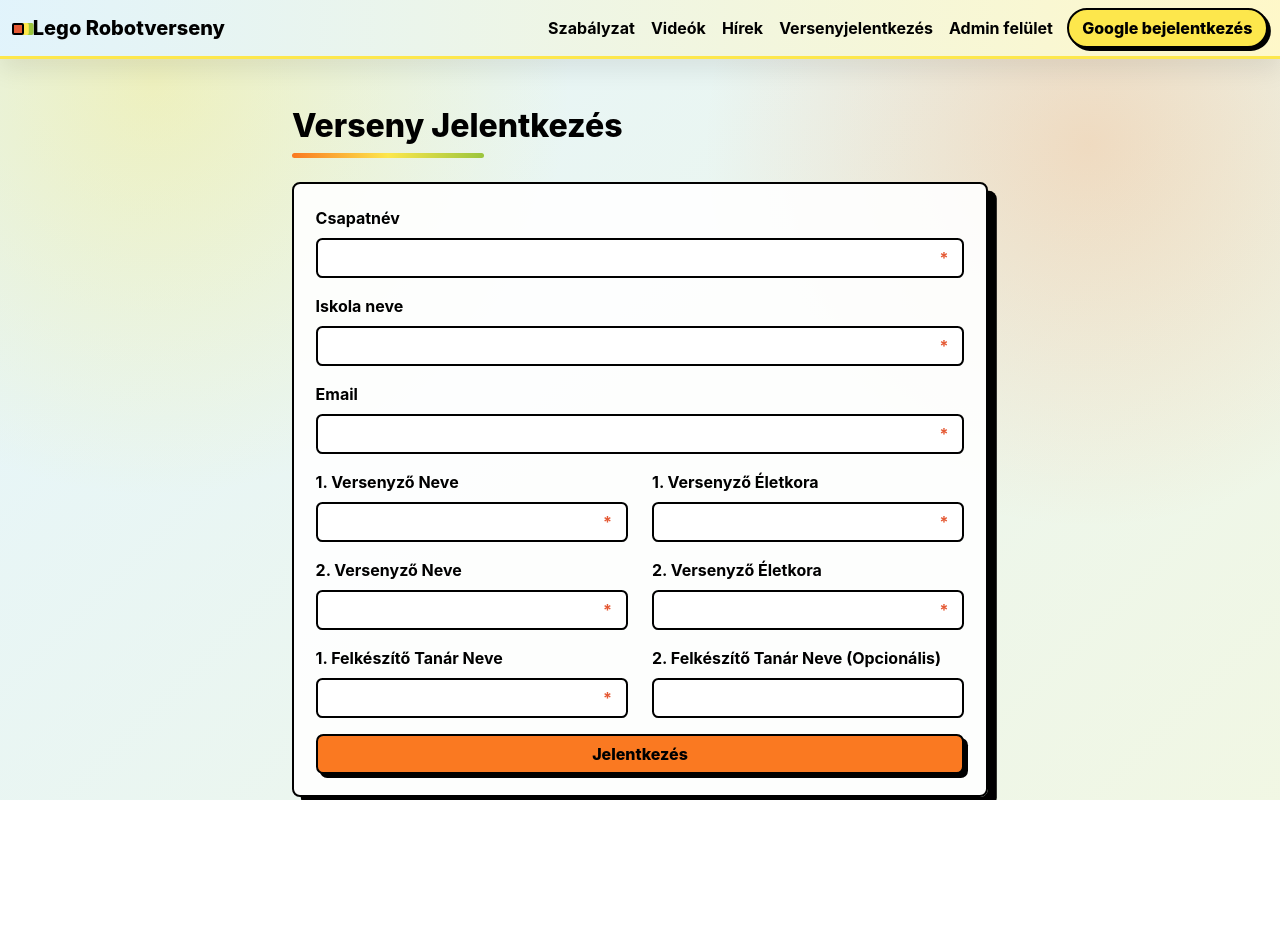
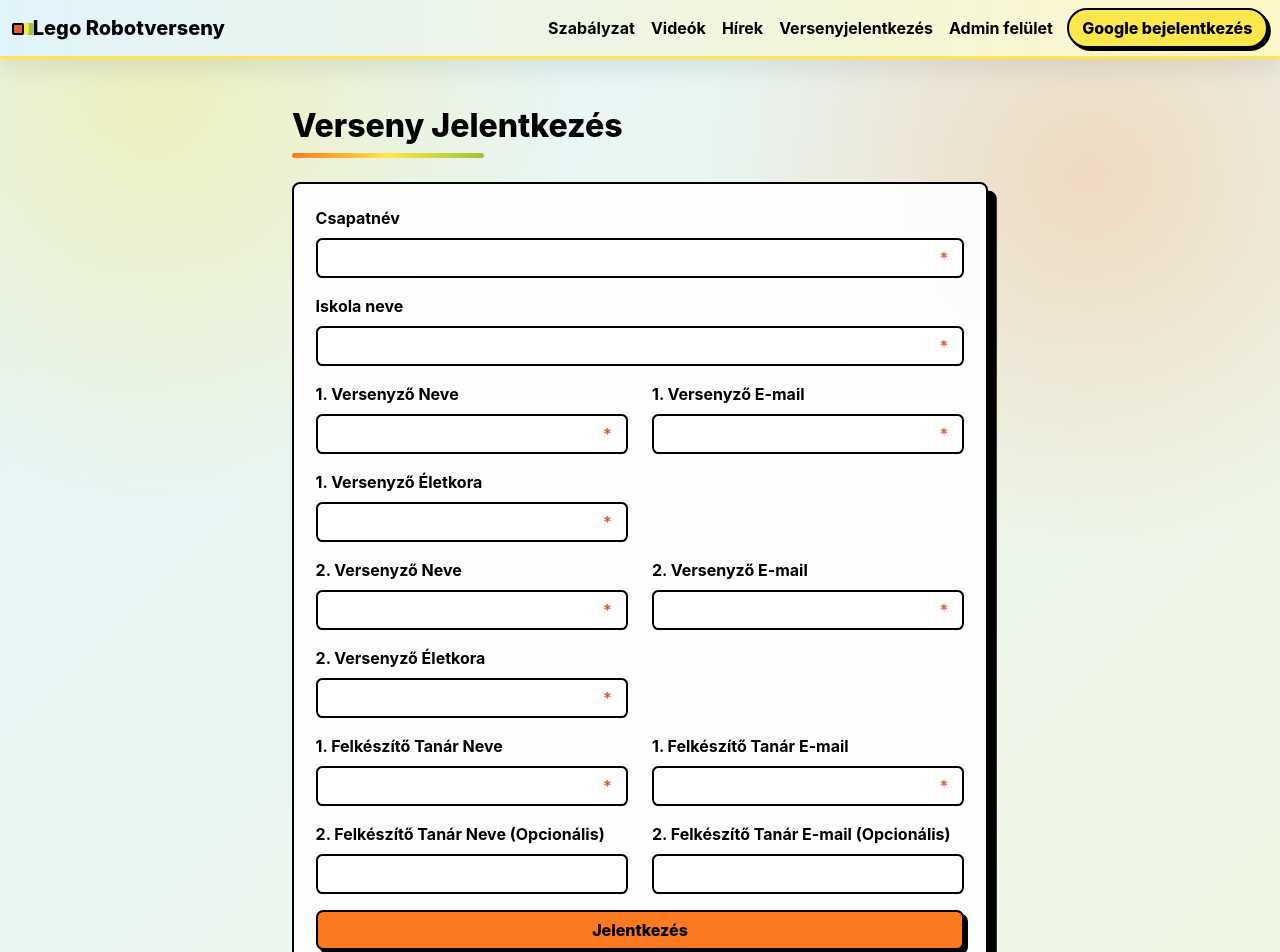
Before and after one commit to kovimark/LegoRobotverseny, a React (Create React App) app in the folder frontend/: page /versenyjelentkezes in a window 1280 px wide. Shown: the top 952 px of the page. Before the commit the page ends 800 px from the top, so only its background shows below. Built offline with nearby package versions, Linux system fonts and the light colour scheme; no server answers.

Commit message:
adatok
jelentkezés, admin ui és szabályzat ui update

```diff
--- a/frontend/src/App.js
+++ b/frontend/src/App.js
@@ -56,7 +56,7 @@ function App() {
       <Routes>
         <Route path="*" element={<HomePage />} />
         <Route path="/" element={<HomePage />} />
-        <Route path="/versenyjelentkezes" element={<CompetitionRegistration />} />
+        <Route path="/versenyjelentkezes" element={<CompetitionRegistration user={user} />} />
         <Route path="/szabalyzat" element={<RulesPage />} />
         <Route path="/admin" element={<AdminPage />} />
         <Route
--- a/frontend/src/pages/AdminPage.jsx
+++ b/frontend/src/pages/AdminPage.jsx
@@ -5,17 +5,20 @@ export default function AdminPage() {
   const [loading, setLoading] = useState(true)
   const [error, setError] = useState('')
   const [openTeamId, setOpenTeamId] = useState(null)
+  const [actionMessage, setActionMessage] = useState(null)
+  const [teamToDelete, setTeamToDelete] = useState(null)
 
-  useEffect(() => {
   const fetchTeams = async () => {
     try {
+      setLoading(true)
       const response = await fetch('https://legocompetition.runasp.net/api/Teams')
       if (!response.ok) {
         throw new Error('Nem sikerült betölteni a csapatokat.')
       }
 
       const data = await response.json()
-        setTeams(data)
+      setTeams(Array.isArray(data) ? data : [])
+      setError('')
     } catch (err) {
       setError(err.message)
     } finally {
@@ -23,11 +26,47 @@ export default function AdminPage() {
     }
   }
 
+  useEffect(() => {
     fetchTeams()
   }, [])
 
+  useEffect(() => {
+    if (!actionMessage) {
+      return
+    }
+
+    const timeoutId = window.setTimeout(() => {
+      setActionMessage(null)
+    }, 5000)
+
+    return () => window.clearTimeout(timeoutId)
+  }, [actionMessage])
+
   const toggleTeam = (teamId) => {
     setOpenTeamId((prevId) => (prevId === teamId ? null : teamId))
+  }
+
+  const handleDelete = async () => {
+    if (!teamToDelete) {
+      return
+    }
+
+    try {
+      const response = await fetch(`https://legocompetition.runasp.net/api/Teams/${teamToDelete.id}`, {
+        method: 'DELETE'
+      })
+
+      if (!response.ok) {
+        throw new Error('A törlés nem sikerült.')
+      }
+
+      setActionMessage({ type: 'success', text: 'A jelentkezés törölve.' })
+      setTeamToDelete(null)
+      await fetchTeams()
+    } catch (err) {
+      setActionMessage({ type: 'danger', text: err.message })
+      setTeamToDelete(null)
+    }
   }
 
   return (
@@ -36,6 +75,11 @@ export default function AdminPage() {
 
       {loading && <div className="alert alert-info">Csapatok betöltése...</div>}
       {error && <div className="alert alert-danger">{error}</div>}
+      {actionMessage && (
+        <div className={`small ${actionMessage.type === 'success' ? 'text-success' : 'text-danger'}`} role="status">
+          {actionMessage.text}
+        </div>
+      )}
 
       {!loading && !error && teams.length === 0 && (
         <div className="alert alert-secondary">Nincsenek csapatok.</div>
@@ -63,21 +107,57 @@ export default function AdminPage() {
                 <div className="card-body border-top">
                   <ul className="list-unstyled mb-0">
                     <li><strong>Csapatnév:</strong> {team.teamName || '-'}</li>
-                    <li><strong>Email:</strong> {team.emailAddress || '-'}</li>
-                    <li><strong>1. tag:</strong> {team.teamMember1Name || '-'}</li>
-                    <li><strong>1. tag életkora:</strong> {team.teamMember1Age ?? '-'}</li>
-                    <li><strong>2. tag:</strong> {team.teamMember2Name || '-'}</li>
-                    <li><strong>2. tag életkora:</strong> {team.teamMember2Age ?? '-'}</li>
-                    <li><strong>1. coach:</strong> {team.teamCoach1 || '-'}</li>
-                    <li><strong>2. coach:</strong> {team.teamCoach2 || '-'}</li>
+                    <li><strong>1. versenyző neve:</strong> {team.teamMember1Name || '-'}</li>
+                    <li><strong>1. versenyző e-mail:</strong> {team.teamMember1Email || '-'}</li>
+                    <li><strong>1. versenyző életkora:</strong> {team.teamMember1Age ?? '-'}</li>
+                    <li><strong>2. versenyző neve:</strong> {team.teamMember2Name || '-'}</li>
+                    <li><strong>2. versenyző e-mail:</strong> {team.teamMember2Email || '-'}</li>
+                    <li><strong>2. versenyző életkora:</strong> {team.teamMember2Age ?? '-'}</li>
+                    <li><strong>1. coach neve:</strong> {team.teamCoach1 || '-'}</li>
+                    <li><strong>1. coach e-mail:</strong> {team.teamCoach1Email || '-'}</li>
+                    <li><strong>2. coach neve:</strong> {team.teamCoach2 || '-'}</li>
+                    <li><strong>2. coach e-mail:</strong> {team.teamCoach2Email || '-'}</li>
                     <li><strong>Iskola:</strong> {team.schoolName || '-'}</li>
                   </ul>
+                  <button
+                    type="button"
+                    className="btn btn-danger btn-sm mt-3"
+                    onClick={() => setTeamToDelete(team)}
+                  >
+                    Törlés
+                  </button>
                 </div>
               </div>
             </div>
           )
         })}
       </div>
+
+      {teamToDelete && (
+        <div
+          className="position-fixed top-0 start-0 w-100 h-100 d-flex align-items-center justify-content-center"
+          style={{ backgroundColor: 'rgba(0, 0, 0, 0.35)', zIndex: 1050 }}
+          role="dialog"
+          aria-modal="true"
+        >
+          <div className="modal-dialog modal-sm m-0" role="document">
+            <div className="modal-content border-0 shadow-lg rounded-4 overflow-hidden bg-white text-dark">
+              <div className="modal-header border-0 px-4 py-3 bg-white">
+                <h5 className="modal-title fw-bold text-dark">Jelentkezés törlése</h5>
+                <button type="button" className="btn-close" aria-label="Close" onClick={() => setTeamToDelete(null)}></button>
+              </div>
+              <div className="modal-body px-4 py-4">
+                <p className="mb-2 text-dark">Biztosan törölni szeretnéd a következő jelentkezést?</p>
+                <p className="fw-semibold mb-0 text-dark">{teamToDelete.teamName || `Csapat #${teamToDelete.id}`}</p>
+              </div>
+              <div className="modal-footer border-0 px-4 pb-4 pt-0">
+                <button type="button" className="btn btn-outline-secondary" onClick={() => setTeamToDelete(null)}>Mégse</button>
+                <button type="button" className="btn btn-danger" onClick={handleDelete}>Törlés</button>
+              </div>
+            </div>
+          </div>
+        </div>
+      )}
     </div>
   )
 }
--- a/frontend/src/pages/CompetitionRegistration.jsx
+++ b/frontend/src/pages/CompetitionRegistration.jsx
@@ -1,16 +1,19 @@
-import React, { useState } from 'react'
+import React, { useEffect, useState } from 'react'
 
-export default function CompetitionRegistration() {
+export default function CompetitionRegistration({ user }) {
   const [formData, setFormData] = useState({
     id: 0,
     teamName: '',
-    emailAddress: '',
+    teamMember1Email: user?.email || '',
+    teamMember2Email: '',
     teamMember1Name: '',
     teamMember2Name: '',
     teamMember1Age: '',
     teamMember2Age: '',
     teamCoach1: '',
+    teamCoach1Email: '',
     teamCoach2: '',
+    teamCoach2Email: '',
     schoolName: ''
   })
   const [errors, setErrors] = useState({})
@@ -19,13 +22,24 @@ export default function CompetitionRegistration() {
   const requiredFields = {
     schoolName: 'Az iskola nevének kitöltése kötelező.',
     teamName: 'A csapatnév kitöltése kötelező.',
-    emailAddress: 'Az emailcím kitöltése kötelező.',
+    teamMember1Email: 'Az 1. versenyző emailcímének kitöltése kötelező.',
+    teamMember2Email: 'A 2. versenyző emailcímének kitöltése kötelező.',
     teamMember1Name: 'Az 1. Versenyző nevének kitöltése kötelező.',
     teamMember1Age: 'Az 1. Versenyző életkorának kitöltése kötelező.',
     teamMember2Name: 'A 2. Versenyző nevének kitöltése kötelező.',
     teamMember2Age: 'A 2. Versenyző életkorának kitöltése kötelező.',
     teamCoach1: 'Az 1. felkészítő tanár nevének kitöltése kötelező.',
+    teamCoach1Email: 'Az 1. felkészítő tanár emailcímének kitöltése kötelező.'
   }
+
+  useEffect(() => {
+    if (user?.email) {
+      setFormData(prev => ({
+        ...prev,
+        teamMember1Email: prev.teamMember1Email || user.email
+      }))
+    }
+  }, [user?.email])
 
   const requiredMark = (
     <span className="position-absolute top-50 end-0 translate-middle-y me-3 text-danger fw-bold pe-none">
@@ -66,6 +80,36 @@ export default function CompetitionRegistration() {
       return acc
     }, {})
 
+    const emailFields = [
+      { key: 'teamMember1Email', label: 'Az 1. versenyző email címe' },
+      { key: 'teamMember2Email', label: 'A 2. versenyző email címe' },
+      { key: 'teamCoach1Email', label: 'Az 1. felkészítő tanár email címe' },
+      { key: 'teamCoach2Email', label: 'A 2. felkészítő tanár email címe' }
+    ]
+
+    const normalizedEmails = emailFields.reduce((acc, field) => {
+      const value = typeof formData[field.key] === 'string' ? formData[field.key].trim().toLowerCase() : ''
+      acc[field.key] = value
+      return acc
+    }, {})
+
+    const usedEmails = new Map()
+
+    emailFields.forEach((field) => {
+      const value = normalizedEmails[field.key]
+
+      if (!value) {
+        return
+      }
+
+      if (usedEmails.has(value)) {
+        validationErrors[field.key] = 'Az email cím nem lehet megegyező másik mezőben megadott címmel.'
+        validationErrors[usedEmails.get(value)] = 'Az email cím nem lehet megegyező másik mezőben megadott címmel.'
+      } else {
+        usedEmails.set(value, field.key)
+      }
+    })
+
     setErrors(validationErrors)
 
     if (Object.keys(validationErrors).length > 0) {
@@ -77,7 +121,7 @@ export default function CompetitionRegistration() {
     }
 
     try {
-      const response = await fetch('https://legocompetition.runasp.net/api/Teams', {
+      const response = await fetch('https://legocompetition.runasp.net/api/Teams/registerteam', {
         method: 'POST',
         headers: {
           accept: '*/*',
@@ -94,13 +138,16 @@ export default function CompetitionRegistration() {
       setFormData({
         id: 0,
         teamName: '',
-        emailAddress: '',
+        teamMember1Email: user?.email || '',
+        teamMember2Email: '',
         teamMember1Name: '',
         teamMember2Name: '',
         teamMember1Age: '',
         teamMember2Age: '',
         teamCoach1: '',
+        teamCoach1Email: '',
         teamCoach2: '',
+        teamCoach2Email: '',
         schoolName: ''
       })
       setErrors({})
@@ -155,22 +202,6 @@ export default function CompetitionRegistration() {
               {errors.schoolName && <div className="text-danger small mt-1">{errors.schoolName}</div>}
             </div>
 
-            <div className="mb-3">
-              <label htmlFor="emailAddress" className="form-label">Email</label>
-              <div className="position-relative">
-                <input
-                  type="email"
-                  className={`form-control pe-4 ${errors.emailAddress ? 'border-danger' : ''}`}
-                  id="emailAddress"
-                  name="emailAddress"
-                  value={formData.emailAddress}
-                  onChange={handleChange}
-                />
-                {requiredMark}
-              </div>
-              {errors.emailAddress && <div className="text-danger small mt-1">{errors.emailAddress}</div>}
-            </div>
-
             <div className="row">
               <div className="col-md-6 mb-3">
                 <label htmlFor="teamMember1Name" className="form-label">1. Versenyző Neve</label>
@@ -187,6 +218,25 @@ export default function CompetitionRegistration() {
                 </div>
                 {errors.teamMember1Name && <div className="text-danger small mt-1">{errors.teamMember1Name}</div>}
               </div>
+              <div className="col-md-6 mb-3">
+                <label htmlFor="teamMember1Email" className="form-label">1. Versenyző E-mail</label>
+                <div className="position-relative">
+                  <input
+                    type="email"
+                    className={`form-control pe-4 ${errors.teamMember1Email ? 'border-danger' : ''}`}
+                    id="teamMember1Email"
+                    name="teamMember1Email"
+                    value={formData.teamMember1Email}
+                    onChange={handleChange}
+                    disabled={Boolean(user?.email)}
+                  />
+                  {requiredMark}
+                </div>
+                {errors.teamMember1Email && <div className="text-danger small mt-1">{errors.teamMember1Email}</div>}
+              </div>
+            </div>
+
+            <div className="row">
               <div className="col-md-6 mb-3">
                 <label htmlFor="teamMember1Age" className="form-label">1. Versenyző Életkora</label>
                 <div className="position-relative">
@@ -221,6 +271,24 @@ export default function CompetitionRegistration() {
                 {errors.teamMember2Name && <div className="text-danger small mt-1">{errors.teamMember2Name}</div>}
               </div>
               <div className="col-md-6 mb-3">
+                <label htmlFor="teamMember2Email" className="form-label">2. Versenyző E-mail</label>
+                <div className="position-relative">
+                  <input
+                    type="email"
+                    className={`form-control pe-4 ${errors.teamMember2Email ? 'border-danger' : ''}`}
+                    id="teamMember2Email"
+                    name="teamMember2Email"
+                    value={formData.teamMember2Email}
+                    onChange={handleChange}
+                  />
+                  {requiredMark}
+                </div>
+                {errors.teamMember2Email && <div className="text-danger small mt-1">{errors.teamMember2Email}</div>}
+              </div>
+            </div>
+
+            <div className="row">
+              <div className="col-md-6 mb-3">
                 <label htmlFor="teamMember2Age" className="form-label">2. Versenyző Életkora</label>
                 <div className="position-relative">
                   <input
@@ -235,8 +303,8 @@ export default function CompetitionRegistration() {
                 </div>
                 {errors.teamMember2Age && <div className="text-danger small mt-1">{errors.teamMember2Age}</div>}
               </div>
+            </div>
 
-            </div>
             <div className="row">
               <div className="col-md-6 mb-3">
                 <label htmlFor="teamCoach1" className="form-label">1. Felkészítő Tanár Neve</label>
@@ -254,6 +322,24 @@ export default function CompetitionRegistration() {
                 {errors.teamCoach1 && <div className="text-danger small mt-1">{errors.teamCoach1}</div>}
               </div>
               <div className="col-md-6 mb-3">
+                <label htmlFor="teamCoach1Email" className="form-label">1. Felkészítő Tanár E-mail</label>
+                <div className="position-relative">
+                  <input
+                    type="email"
+                    className={`form-control pe-4 ${errors.teamCoach1Email ? 'border-danger' : ''}`}
+                    id="teamCoach1Email"
+                    name="teamCoach1Email"
+                    value={formData.teamCoach1Email}
+                    onChange={handleChange}
+                  />
+                  {requiredMark}
+                </div>
+                {errors.teamCoach1Email && <div className="text-danger small mt-1">{errors.teamCoach1Email}</div>}
+              </div>
+            </div>
+
+            <div className="row">
+              <div className="col-md-6 mb-3">
                 <label htmlFor="teamCoach2" className="form-label">2. Felkészítő Tanár Neve (Opcionális)</label>
                 <input
                   type="text"
@@ -261,6 +347,17 @@ export default function CompetitionRegistration() {
                   id="teamCoach2"
                   name="teamCoach2"
                   value={formData.teamCoach2}
+                  onChange={handleChange}
+                />
+              </div>
+              <div className="col-md-6 mb-3">
+                <label htmlFor="teamCoach2Email" className="form-label">2. Felkészítő Tanár E-mail (Opcionális)</label>
+                <input
+                  type="email"
+                  className="form-control"
+                  id="teamCoach2Email"
+                  name="teamCoach2Email"
+                  value={formData.teamCoach2Email}
                   onChange={handleChange}
                 />
               </div>
```
Also changed, not shown: frontend/src/App.css (+16 -5 lines), frontend/src/pages/RulesPage.jsx (+8 -7 lines). Lines whose indentation alone changed are shown as unchanged.
